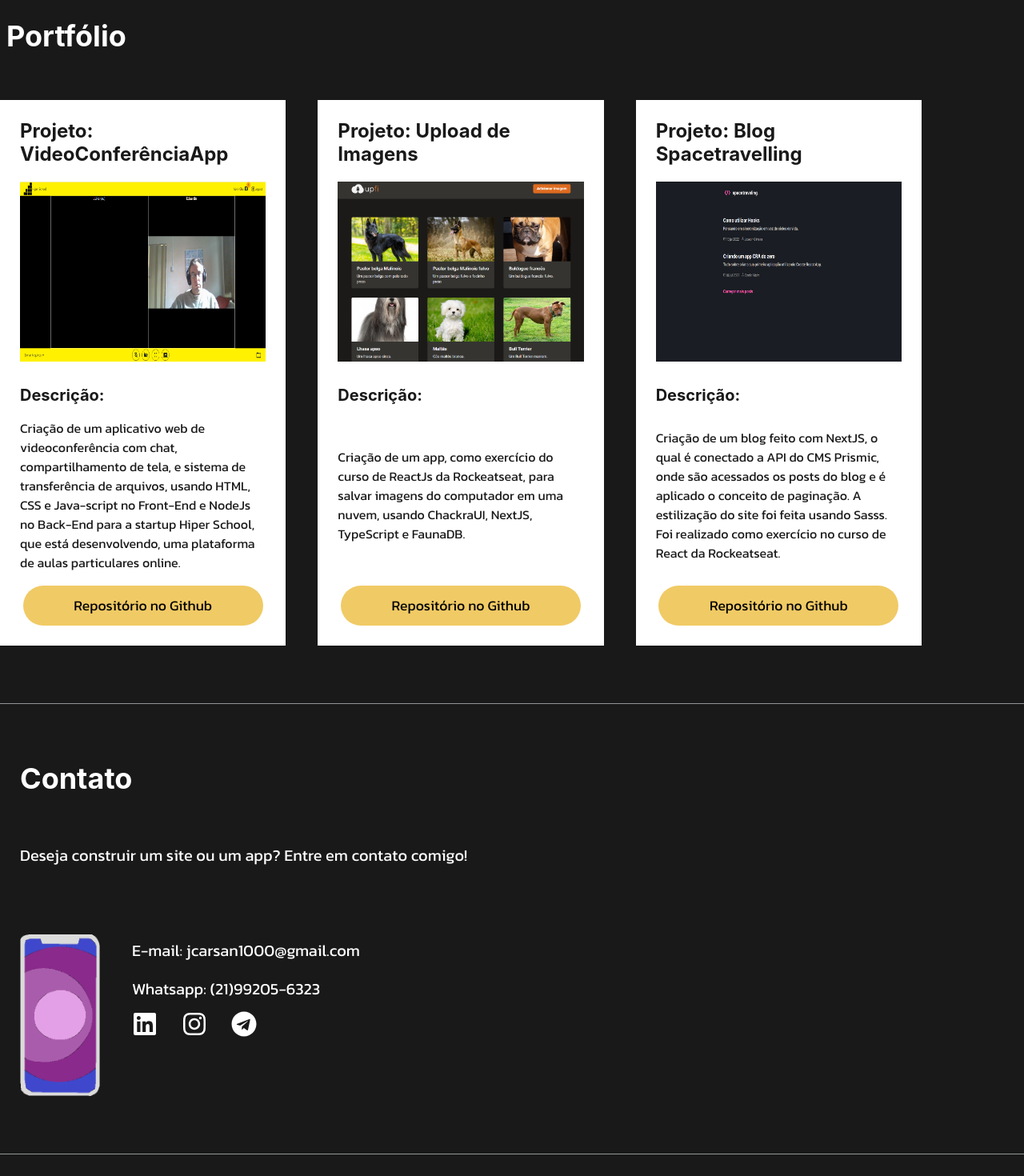
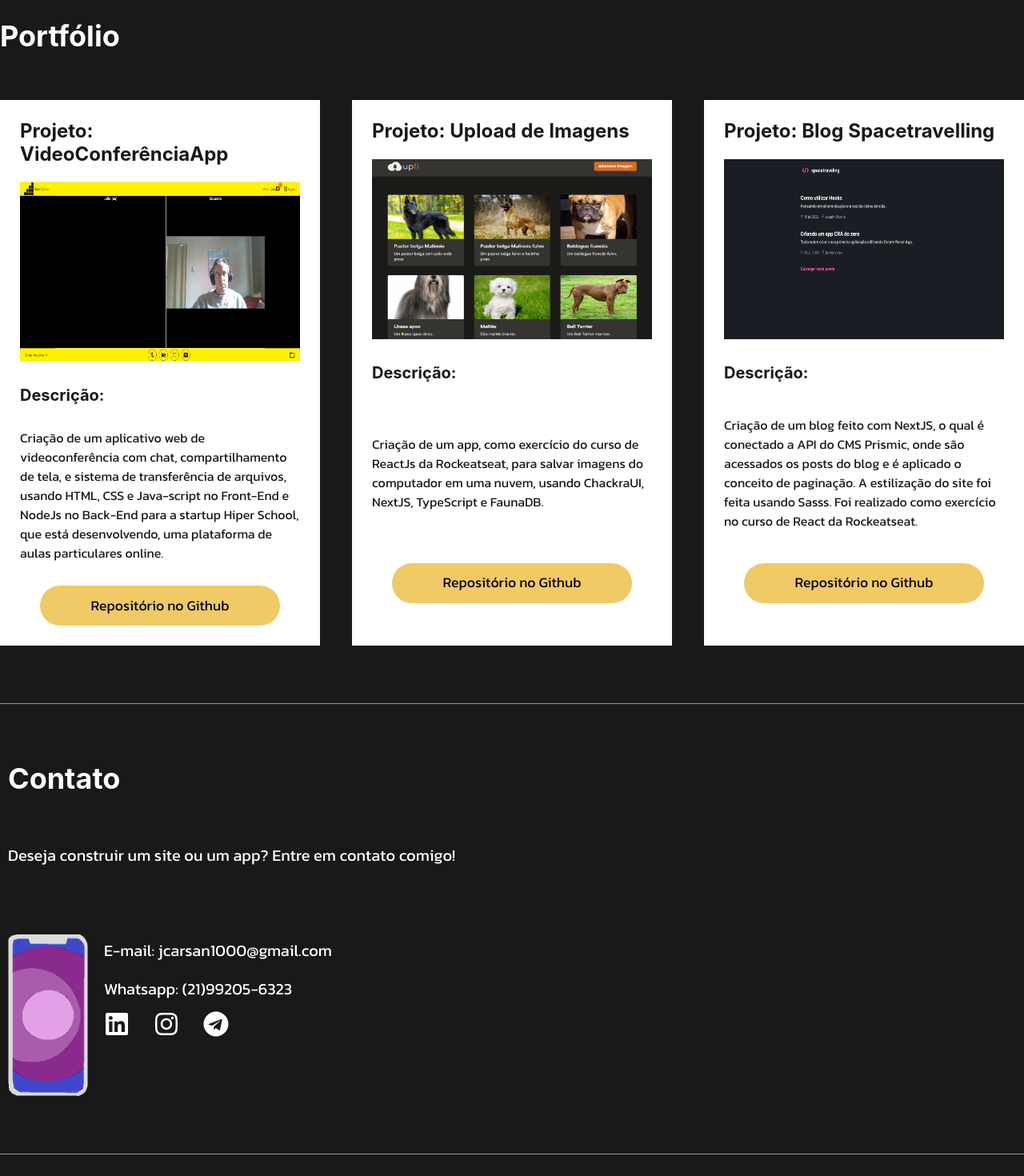
Before and after one commit to JCARSAN/Portfolio-Profissional, a Next.js app: page / in a window 1280 px wide. Shown: the part 2120-3590 px from the top of the page at 80% size. Built offline with nearby package versions, Linux system fonts and the light colour scheme.

Commit message:
Consertando erros de responsividade nas Section Portfólio e Contato

```diff
--- a/src/components/Main/Contato/index.tsx
+++ b/src/components/Main/Contato/index.tsx
@@ -14,14 +14,14 @@ export function Contato({scrollPosition} : ContactProps){
     }
 
     return(
-        <VStack as="section" id="contato" width="100%" alignItems={{base:"center", md:"flex-start"}} padding={{base:'64px 25px'}}>
+        <VStack as="section" id="contato" width="100%" alignItems={{base:"center", md:"flex-start"}} padding={{base:'64px 10px'}}>
             <Heading as="h2">Contato</Heading>
             <VStack alignItems="flex-start" width="100%" maxWidth={1440} overflow="hidden">
                 <VStack width="100%" maxWidth={1440} spacing={5} marginLeft={animated?'0':'-100%'} className={animated? 'show-element' : ''} alignItems="flex-start">
                     <Text fontSize="1.25rem" marginBottom="64px">Deseja construir um site ou um app? Entre em contato comigo!</Text>
-                    <HStack width="100%" alignItems="flex-start" spacing={10}>
+                    <HStack width="100%" alignItems="flex-start" spacing={{base:2, md:5}}>
                         <Image src="/images/iphone-edit.png" width={100}/>
-                        <VStack alignItems="flex-start" lineHeight={2} fontSize="1.25rem">
+                        <VStack alignItems={{base:'center',md:"flex-start"}} lineHeight={2} fontSize={{base:'1rem', md:"1.25rem"}}>
                             <Text>E-mail: jcarsan1000@gmail.com</Text>
                             <Text>Whatsapp: (21)99205-6323</Text>
                             <HStack fontSize="2rem" width="100%" spacing={30}>
--- a/src/components/Main/Portfolio/PortfolioWork/index.tsx
+++ b/src/components/Main/Portfolio/PortfolioWork/index.tsx
@@ -24,7 +24,8 @@ export function PortfolioWork( {title,src,description,linkRepository} : Portfoli
                     display="flex"
                     backgroundColor="#F0CA65"
                     color="#000"
-                    width="300px"
+                    width="100%"
+                    maxWidth="300px"
                     height="50px"
                     alignItems="center"
                     justifyContent="center"
--- a/src/components/Main/Portfolio/index.tsx
+++ b/src/components/Main/Portfolio/index.tsx
@@ -7,8 +7,6 @@ type PortFolioProps = {
 }
 
 export function Portfolio({ scrollPosition } : PortFolioProps){
-
-    console.log('Portfólio: ',scrollPosition);
     const [animated,setAnimated] = useState(false);
 
     if(!animated && scrollPosition >= 1800){
@@ -17,9 +15,10 @@ export function Portfolio({ scrollPosition } : PortFolioProps){
 
     return(
         <VStack as="section" id="portfolio" alignItems={{base:"center", md:"flex-start"}}>
-            <Heading as="h2" marginLeft={{base:"8px"}}>Portfólio</Heading>
-            <Flex overflow="hidden" width="90%">
-                <SimpleGrid columns={{lg:3,md:1}} spacing={10} marginLeft={animated? 0 : '-500%'} className={animated? 'grow-up' : ''}>
+            <Heading as="h2">Portfólio</Heading>
+            <Flex overflow="hidden">
+
+                <SimpleGrid columns={{lg:3,md:1}} spacing={10} marginLeft={animated? 0 : '-500%'} className={animated? 'grow-up' : ''} margin="auto" width={{base:'90%',lg:'100%'}}>
                     <PortfolioWork
                         title={"VideoConferênciaApp"}
                         src={"/images/videoconferenciaapp.png"}
@@ -39,6 +38,27 @@ export function Portfolio({ scrollPosition } : PortFolioProps){
                         linkRepository={"https://github.com/JCARSAN/blog-react-rocketseat"}
                     />
                 </SimpleGrid>
+
+                {/*
+                <PortfolioWork
+                        title={"VideoConferênciaApp"}
+                        src={"/images/videoconferenciaapp.png"}
+                        description={"Criação  de um aplicativo web de videoconferência com chat, compartilhamento de tela, e sistema de transferência de arquivos, usando HTML, CSS e Java-script no Front-End e NodeJs no Back-End  para a startup Hiper School, que está desenvolvendo, uma plataforma de aulas particulares online."}
+                        linkRepository={"https://github.com/JCARSAN/VideoConferenciaApp"}
+                />
+                <PortfolioWork
+                        title={"Upload de Imagens"}
+                        src={"/images/upfi.png"}
+                        description={"Criação de um app, como exercício do curso de ReactJs da Rockeatseat, para salvar imagens do computador em uma nuvem, usando ChackraUI, NextJS, TypeScript e FaunaDB."}
+                        linkRepository={"https://github.com/JCARSAN/Upload_de_Imagens"}
+                />
+                <PortfolioWork
+                        title={"Blog Spacetravelling"}
+                        src={"/images/spacetravellingproject.png"}
+                        description={"Criação de um blog feito com NextJS, o qual é conectado a API do CMS Prismic, onde são acessados os posts do blog e é aplicado o conceito de paginação. A estilização do site foi feita usando Sasss.  Foi realizado como exercício no curso de React da Rockeatseat."}
+                        linkRepository={"https://github.com/JCARSAN/blog-react-rocketseat"}
+                />
+            */}
             </Flex>
         </VStack>
     )
```
